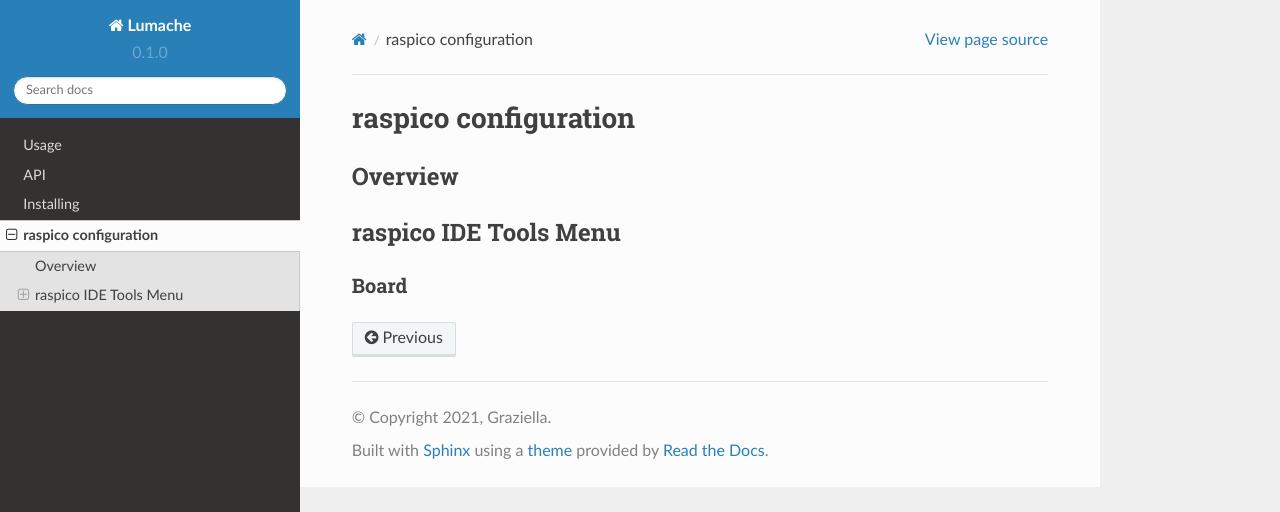
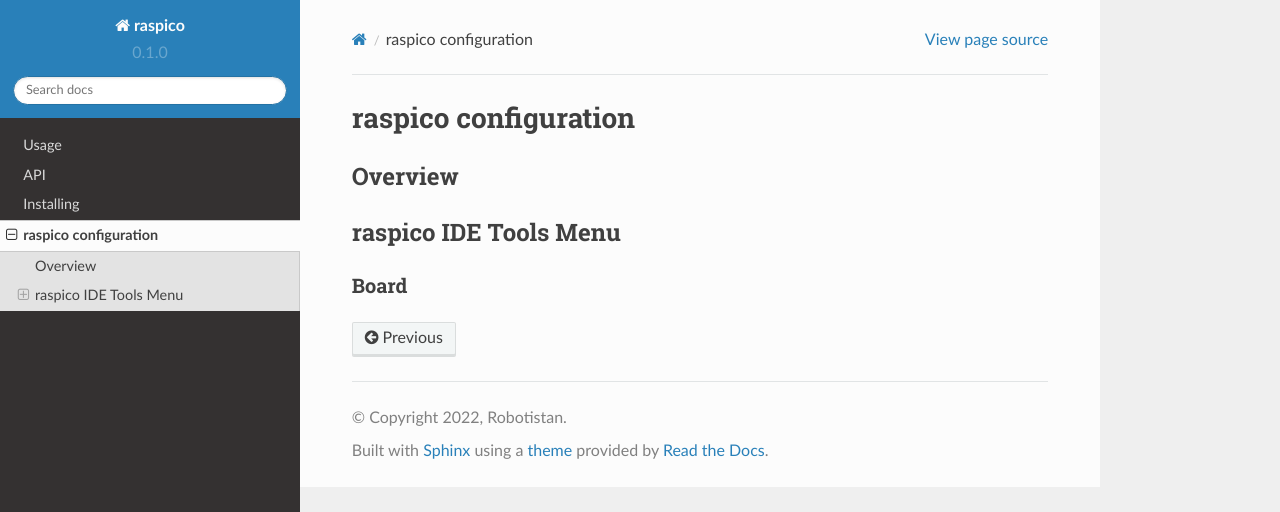
Before and after one commit to Robotistan-Workspace/raspico-readthedocs-v0, a Sphinx documentation site: the page built from docs/source/ideoptions.rst, in a window 1280 px wide. Shown: the top 512 px of the page. Built offline with Sphinx 7.4.7 and the Read the Docs theme 2.0.0, drawn with Linux system fonts in a browser that asks for light colours; pages that are not in the unit, such as notebooks, are missing from menus.

Commit message:
Update conf.py

```diff
--- a/docs/source/conf.py
+++ b/docs/source/conf.py
@@ -2,9 +2,9 @@
 
 # -- Project information
 
-project = 'Lumache'
-copyright = '2021, Graziella'
-author = 'Graziella'
+project = 'raspico'
+copyright = '2022, Robotistan'
+author = 'Robotistan'
 
 release = '0.1'
 version = '0.1.0'
```
